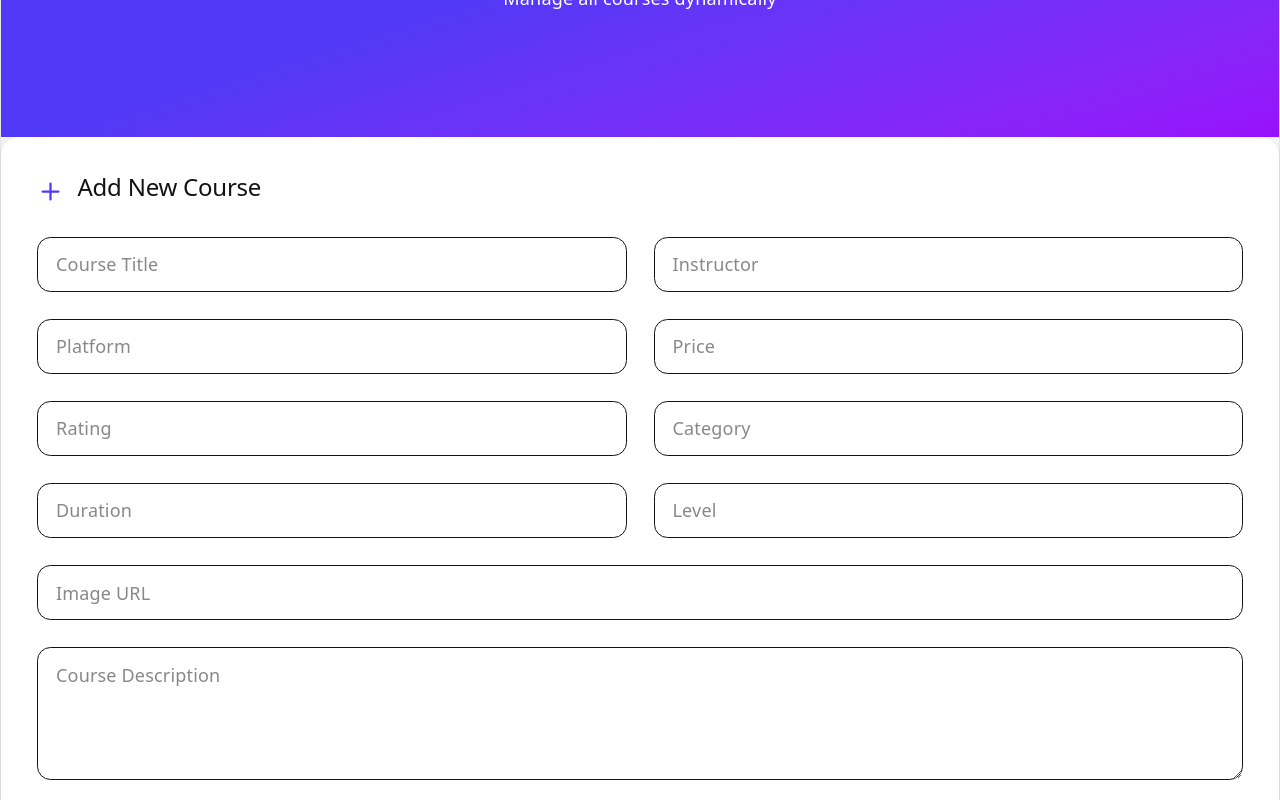
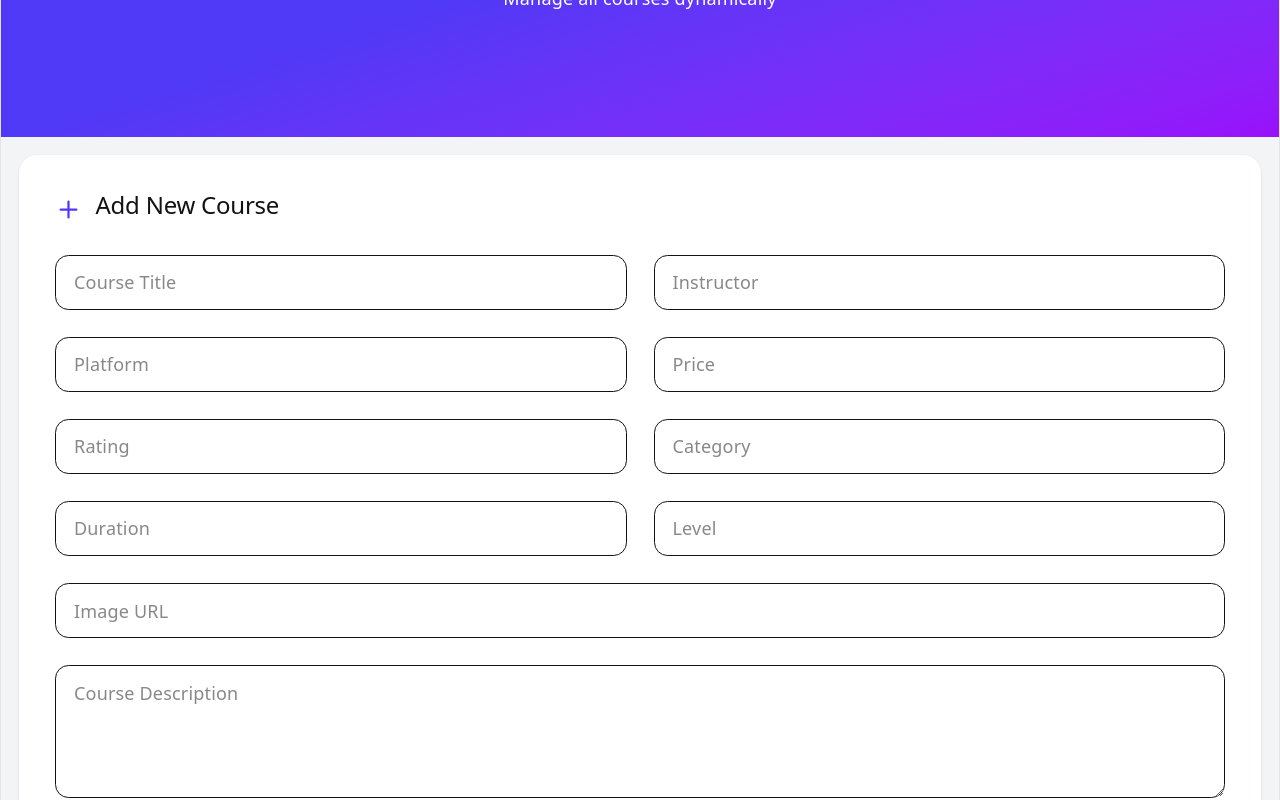
Before and after one commit to yuvrajkatiyar/CarrerCourse, a React app in the folder frontend/: page /admindashboard in a window 1280 px wide. Shown: the part 340-1140 px from the top of the page. Built offline with nearby package versions, Linux system fonts and the light colour scheme; no server answers; the HTML template or start-up script is replaced by a standard one.

Commit message:
ui enhance

```diff
--- a/frontend/src/pages/admindashboard.jsx
+++ b/frontend/src/pages/admindashboard.jsx
@@ -262,7 +262,7 @@ export default function AdminDashboard() {
 
     <div className="min-h-screen bg-gray-100 ">
 
-      <div className="max-w-7xl mx-auto ">
+      <div className=" ">
 
         {/* HEADER */}
 
@@ -288,7 +288,7 @@ export default function AdminDashboard() {
 
         {/* FORM */}
 
-        <div className="bg-white rounded-2xl shadow p-8 mb-10">
+        <div className="bg-white rounded-2xl shadow p-8 mb-10 m-4 ">
 
           <div className="flex items-center gap-3 mb-6">
 
@@ -447,7 +447,7 @@ export default function AdminDashboard() {
 
         <div>
 
-          <h2 className="text-2xl font-semibold mb-6">
+          <h2 className="text-2xl font-semibold mb-6 mx-4 ">
 
             All Courses
 
--- a/frontend/src/pages/course.jsx
+++ b/frontend/src/pages/course.jsx
@@ -158,7 +158,7 @@ export default function CoursesPage() {
     <div className="min-h-screen bg-background">
       {/* HERO */}
 
-      <div className="bg-gradient-to-br from-indigo-600 via-indigo-600 to-purple-600 text-center text-white py-12">
+      <div className="bg-linear-to-br from-indigo-600 via-indigo-600 to-purple-600 text-center text-white py-12">
         <div className="max-w-7xl mx-auto px-4 sm:px-6 lg:px-8">
           <h1 className="text-3xl md:text-4xl mb-4">Browse All Courses</h1>
 
```
